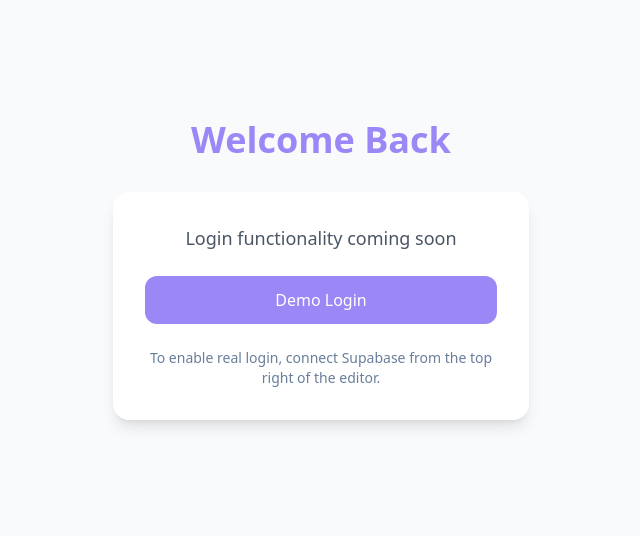
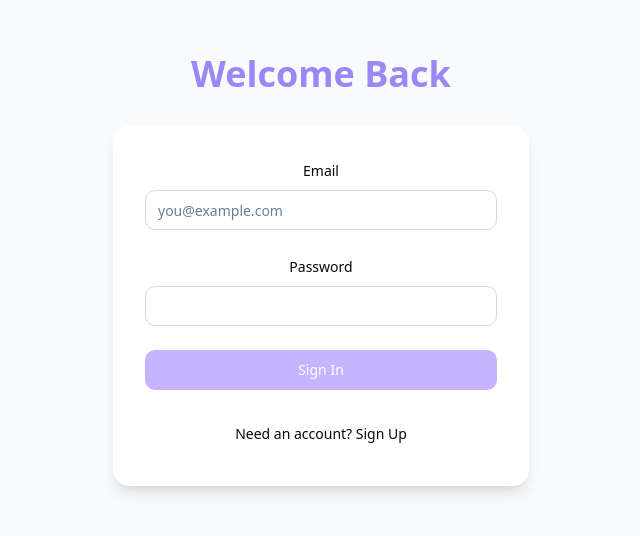
Before and after one commit to niteshverma04/meta-desk-connect-space, a React (Vite) app: page /login in a window 1280 px wide. Shown: the part 162-698 px from the top of the page, without its empty margins (319-959 px from the left). Built offline with nearby package versions, Linux system fonts and the light colour scheme.

Commit message:
Run SQL to update database schema

```diff
--- a/src/App.tsx
+++ b/src/App.tsx
@@ -3,6 +3,7 @@ import { Toaster as Sonner } from "@/components/ui/sonner";
 import { TooltipProvider } from "@/components/ui/tooltip";
 import { QueryClient, QueryClientProvider } from "@tanstack/react-query";
 import { BrowserRouter, Routes, Route } from "react-router-dom";
+import { AuthProvider } from "./contexts/AuthContext";
 import Index from "./pages/Index";
 import NotFound from "./pages/NotFound";
 import FeaturesPage from "./pages/FeaturesPage";
@@ -15,6 +16,7 @@ const queryClient = new QueryClient();
 
 const App = () => (
   <QueryClientProvider client={queryClient}>
+    <AuthProvider>
       <TooltipProvider delayDuration={0}>
         <Toaster />
         <Sonner />
@@ -31,6 +33,7 @@ const App = () => (
           </Routes>
         </BrowserRouter>
       </TooltipProvider>
+    </AuthProvider>
   </QueryClientProvider>
 );
 
--- /dev/null
+++ b/src/components/auth/AuthForm.tsx
@@ -0,0 +1,88 @@
+
+import { useState } from 'react';
+import { supabase } from '@/integrations/supabase/client';
+import { Button } from '@/components/ui/button';
+import { Input } from '@/components/ui/input';
+import { Label } from '@/components/ui/label';
+import { useToast } from '@/hooks/use-toast';
+import { useNavigate } from 'react-router-dom';
+
+export default function AuthForm() {
+  const [isLoading, setIsLoading] = useState(false);
+  const [email, setEmail] = useState('');
+  const [password, setPassword] = useState('');
+  const [isSignUp, setIsSignUp] = useState(false);
+  const { toast } = useToast();
+  const navigate = useNavigate();
+
+  const handleSubmit = async (e: React.FormEvent) => {
+    e.preventDefault();
+    setIsLoading(true);
+
+    try {
+      if (isSignUp) {
+        const { error } = await supabase.auth.signUp({
+          email,
+          password,
+        });
+        if (error) throw error;
+        toast({
+          title: "Success!",
+          description: "Please check your email to verify your account."
+        });
+      } else {
+        const { error } = await supabase.auth.signInWithPassword({
+          email,
+          password,
+        });
+        if (error) throw error;
+        navigate('/');
+      }
+    } catch (error: any) {
+      toast({
+        title: "Error",
+        description: error.message,
+        variant: "destructive"
+      });
+    } finally {
+      setIsLoading(false);
+    }
+  };
+
+  return (
+    <form onSubmit={handleSubmit} className="space-y-6">
+      <div className="space-y-2">
+        <Label htmlFor="email">Email</Label>
+        <Input
+          id="email"
+          type="email"
+          placeholder="you@example.com"
+          value={email}
+          onChange={(e) => setEmail(e.target.value)}
+          required
+        />
+      </div>
+      <div className="space-y-2">
+        <Label htmlFor="password">Password</Label>
+        <Input
+          id="password"
+          type="password"
+          value={password}
+          onChange={(e) => setPassword(e.target.value)}
+          required
+        />
+      </div>
+      <Button type="submit" className="w-full" disabled={isLoading}>
+        {isLoading ? 'Loading...' : isSignUp ? 'Sign Up' : 'Sign In'}
+      </Button>
+      <Button
+        type="button"
+        variant="ghost"
+        className="w-full"
+        onClick={() => setIsSignUp(!isSignUp)}
+      >
+        {isSignUp ? 'Already have an account? Sign In' : 'Need an account? Sign Up'}
+      </Button>
+    </form>
+  );
+};
--- /dev/null
+++ b/src/contexts/AuthContext.tsx
@@ -0,0 +1,48 @@
+
+import { createContext, useContext, useEffect, useState } from 'react';
+import { User, Session } from '@supabase/supabase-js';
+import { supabase } from '@/integrations/supabase/client';
+
+type AuthContextType = {
+  user: User | null;
+  session: Session | null;
+};
+
+const AuthContext = createContext<AuthContextType>({ user: null, session: null });
+
+export const AuthProvider = ({ children }: { children: React.ReactNode }) => {
+  const [user, setUser] = useState<User | null>(null);
+  const [session, setSession] = useState<Session | null>(null);
+
+  useEffect(() => {
+    // Set up auth state listener FIRST
+    const { data: { subscription } } = supabase.auth.onAuthStateChange(
+      (event, session) => {
+        setSession(session);
+        setUser(session?.user ?? null);
+      }
+    );
+
+    // THEN check for existing session
+    supabase.auth.getSession().then(({ data: { session } }) => {
+      setSession(session);
+      setUser(session?.user ?? null);
+    });
+
+    return () => subscription.unsubscribe();
+  }, []);
+
+  return (
+    <AuthContext.Provider value={{ user, session }}>
+      {children}
+    </AuthContext.Provider>
+  );
+};
+
+export const useAuth = () => {
+  const context = useContext(AuthContext);
+  if (!context) {
+    throw new Error('useAuth must be used within an AuthProvider');
+  }
+  return context;
+};
--- a/src/integrations/supabase/types.ts
+++ b/src/integrations/supabase/types.ts
@@ -13,26 +13,32 @@ export type Database = {
         Row: {
           avatar_url: string | null
           created_at: string | null
+          email: string | null
           id: string
           name: string | null
           status: string | null
           updated_at: string | null
+          username: string | null
         }
         Insert: {
           avatar_url?: string | null
           created_at?: string | null
+          email?: string | null
           id: string
           name?: string | null
           status?: string | null
           updated_at?: string | null
+          username?: string | null
         }
         Update: {
           avatar_url?: string | null
           created_at?: string | null
+          email?: string | null
           id?: string
           name?: string | null
           status?: string | null
           updated_at?: string | null
+          username?: string | null
         }
         Relationships: []
       }
--- a/src/pages/LoginPage.tsx
+++ b/src/pages/LoginPage.tsx
@@ -1,23 +1,27 @@
 
-const LoginPage = () => (
+import AuthForm from "@/components/auth/AuthForm";
+import { useAuth } from "@/contexts/AuthContext";
+import { Navigate } from "react-router-dom";
+
+const LoginPage = () => {
+  const { user } = useAuth();
+
+  if (user) {
+    return <Navigate to="/" replace />;
+  }
+
+  return (
     <div className="min-h-screen flex flex-col items-center justify-center bg-gray-50">
       <div className="w-full max-w-md px-4">
         <h1 className="text-4xl font-bold mb-8 text-metadesk-purple text-center">
           Welcome Back
         </h1>
-      <div className="bg-white rounded-2xl shadow-lg p-8 space-y-6">
-        <p className="text-lg text-gray-600 text-center">
-          Login functionality coming soon
-        </p>
-        <button className="w-full bg-metadesk-purple text-white rounded-lg px-6 py-3 font-medium hover:bg-metadesk-dark-purple transition-colors" disabled>
-          Demo Login
-        </button>
-        <p className="text-sm text-muted-foreground text-center mt-4">
-          To enable real login, connect Supabase from the top right of the editor.
-        </p>
+        <div className="bg-white rounded-2xl shadow-lg p-8">
+          <AuthForm />
         </div>
       </div>
     </div>
   );
+};
 
 export default LoginPage;
```
Lines whose indentation alone changed are shown as unchanged.
